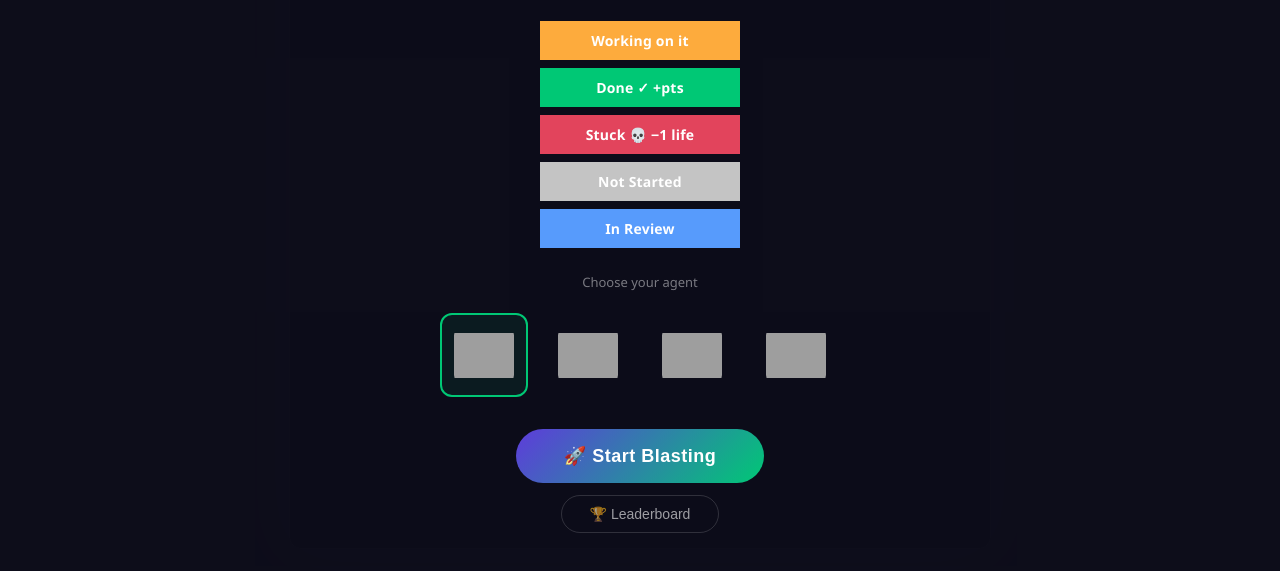
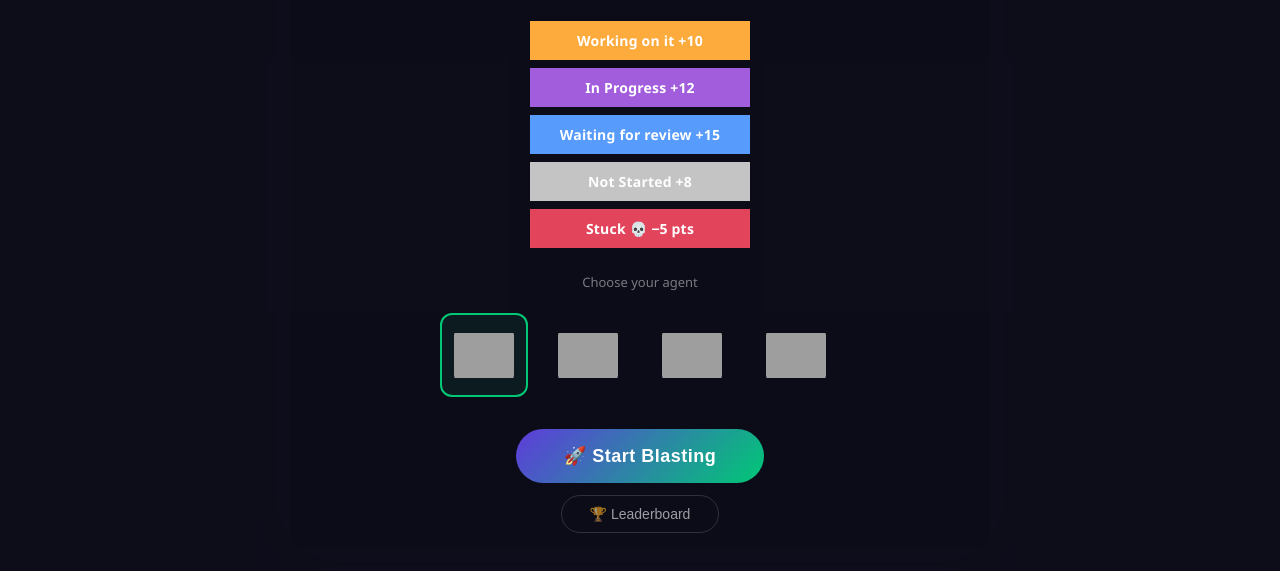
Before and after one commit to elenali12/monday-agent-blaster, a plain HTML site: page index.html in a window 1280 px wide. Shown: the part 197-768 px from the top of the page. Drawn offline with Linux system fonts and the light colour scheme; grey boxes are pictures that could not be loaded.

Commit message:
Add point values to status pills on start screen

```diff
--- a/index.html
+++ b/index.html
@@ -241,12 +241,12 @@
   <h1>Agent Blaster</h1>
   <p>Your monday.com AI agent is on a mission — shoot every task before it reaches <b style="color:#ff6b6b">STUCK</b>!</p>
 
-  <div class="pill-row" style="flex-direction:column; align-items:center; gap:8px; width:200px;">
-    <div class="status-pill s-working" style="width:100%;">Working on it</div>
-    <div class="status-pill s-done" style="width:100%;">Done ✓ +pts</div>
-    <div class="status-pill s-stuck" style="width:100%;">Stuck 💀 −1 life</div>
-    <div class="status-pill s-notstart" style="width:100%;">Not Started</div>
-    <div class="status-pill s-review" style="width:100%;">In Review</div>
+  <div class="pill-row" style="flex-direction:column; align-items:center; gap:8px; width:220px;">
+    <div class="status-pill s-working" style="width:100%;">Working on it  +10</div>
+    <div class="status-pill" style="width:100%; background:#a25ddc;">In Progress  +12</div>
+    <div class="status-pill s-review" style="width:100%;">Waiting for review  +15</div>
+    <div class="status-pill s-notstart" style="width:100%;">Not Started  +8</div>
+    <div class="status-pill s-stuck" style="width:100%;">Stuck 💀  −5 pts</div>
   </div>
 
   <p style="font-size:13px; color:rgba(255,255,255,0.45)">Choose your agent</p>
```
